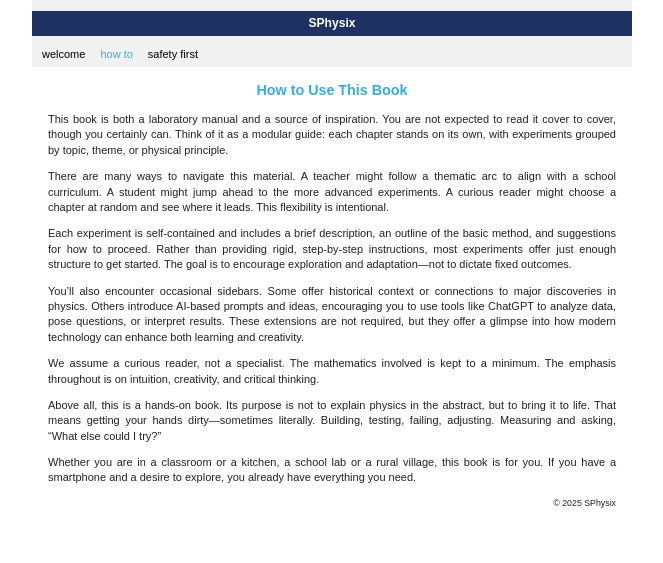
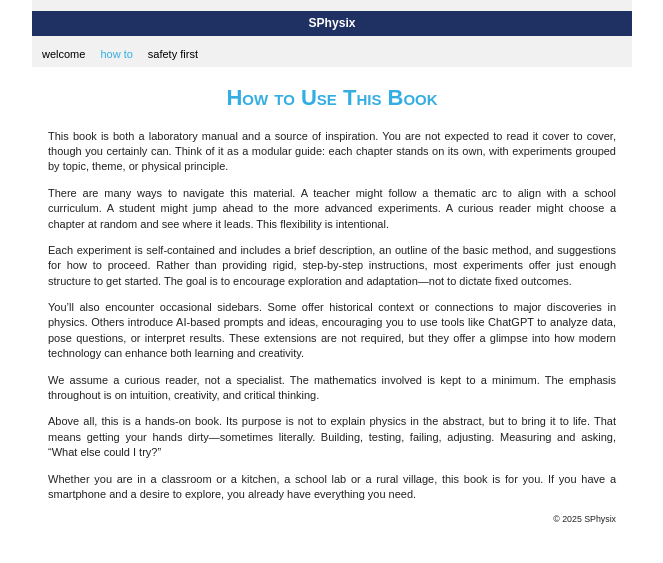
Before and after one commit to rplano/sphysix, a Jekyll site: the page built from chapters/0_2_How_To.md, in a window 1280 px wide. Shown: the top 563 px of the page, without its empty margins (308-971 px from the left). Built offline with Jekyll 4.4.1, drawn with Linux system fonts in a browser that asks for light colours.

Commit message:
Update 0_2_How_To.md

```diff
--- a/chapters/0_2_How_To.md
+++ b/chapters/0_2_How_To.md
@@ -3,7 +3,7 @@ layout: default
 title: 0.2 How to Use This Book
 ---
 
-## How to Use This Book
+# How to Use This Book
 
 This book is both a laboratory manual and a source of inspiration. You are not expected to read it cover to cover, though you certainly can. Think of it as a modular guide: each chapter stands on its own, with experiments grouped by topic, theme, or physical principle.
 
```
